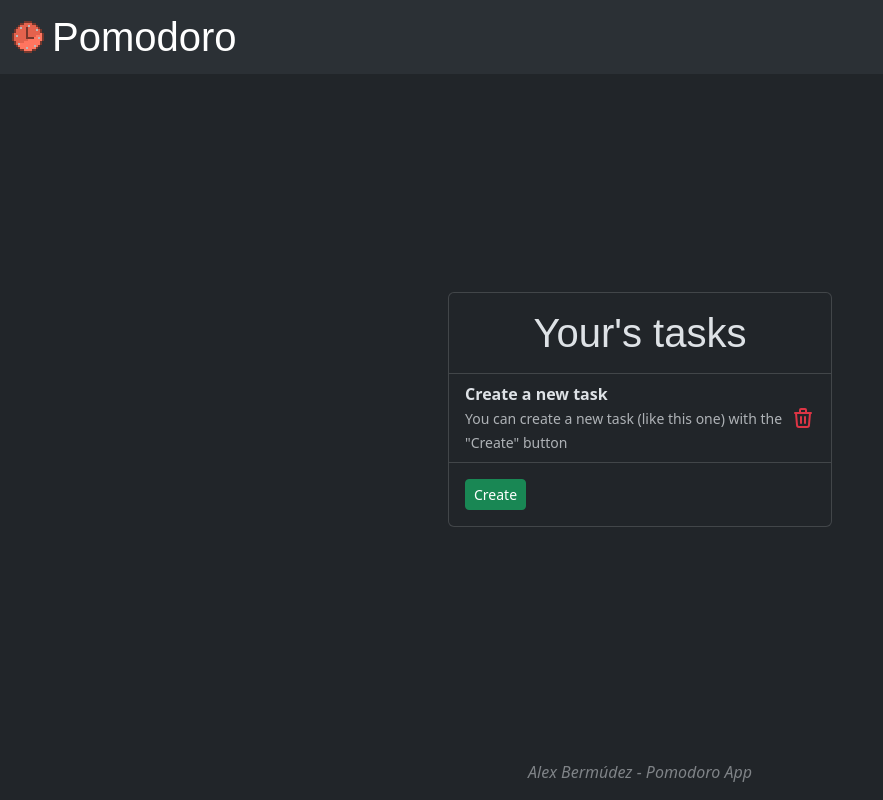
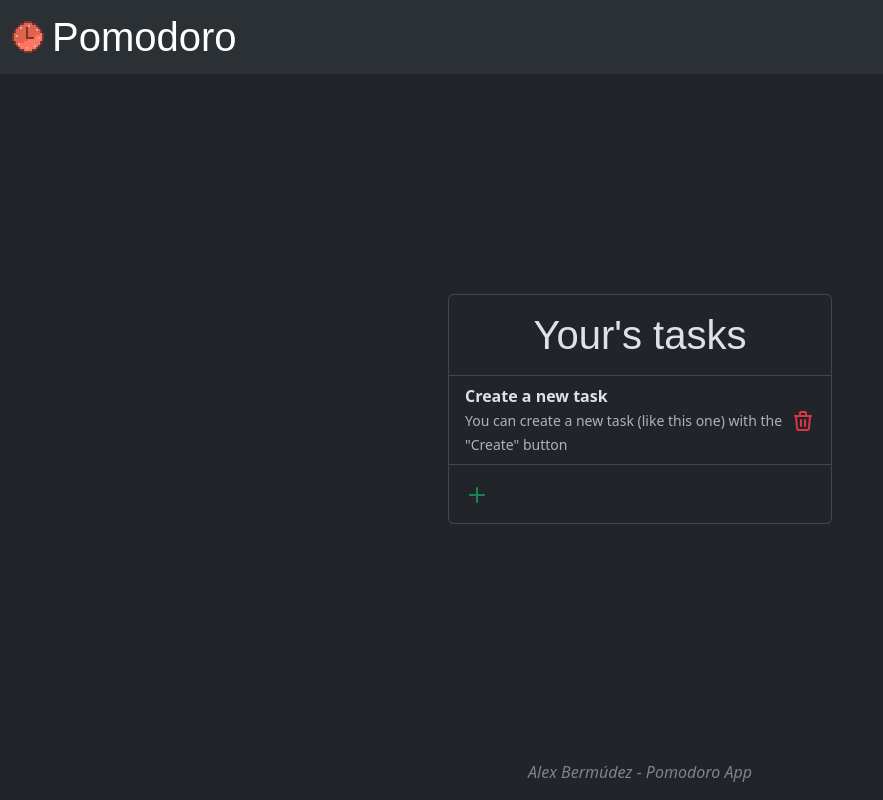
Before and after one commit to Alex-gb249/pomodoro-clock, a React (Vite) app: page / in a window 1280 px wide. Shown: the whole page, without its empty margins (0-883 px from the left). Built offline with nearby package versions, Linux system fonts and the light colour scheme; a web font is replaced by a local one.

Commit message:
Replace button with icons

```diff
--- a/src/components/task-manager/TaskManager.tsx
+++ b/src/components/task-manager/TaskManager.tsx
@@ -142,19 +142,61 @@ export function TaskManager() {
       <div className='card-body'>
         {isCreating ? (
           <>
-            <button className='btn btn-sm btn-success me-2' onClick={saveTask}>
-              Save
-            </button>
-            <button className='btn btn-sm btn-danger' onClick={handleCancel}>
-              Cancel
-            </button>
+            <a className='clickable text-success me-2' onClick={saveTask}>
+              <svg
+                xmlns='http://www.w3.org/2000/svg'
+                width='24'
+                height='24'
+                viewBox='0 0 24 24'
+                fill='none'
+                stroke='currentColor'
+                strokeWidth='2'
+                strokeLinecap='round'
+                strokeLinejoin='round'
+                className='icon icon-tabler icons-tabler-outline icon-tabler-check'
+              >
+                <path stroke='none' d='M0 0h24v24H0z' fill='none' />
+                <path d='M5 12l5 5l10 -10' />
+              </svg>
+            </a>
+            <a className='clickable text-danger' onClick={handleCancel}>
+              <svg
+                xmlns='http://www.w3.org/2000/svg'
+                width='24'
+                height='24'
+                viewBox='0 0 24 24'
+                fill='none'
+                stroke='currentColor'
+                strokeWidth='2'
+                strokeLinecap='round'
+                strokeLinejoin='round'
+                className='icon icon-tabler icons-tabler-outline icon-tabler-x'
+              >
+                <path stroke='none' d='M0 0h24v24H0z' fill='none' />
+                <path d='M18 6l-12 12' />
+                <path d='M6 6l12 12' />
+              </svg>
+            </a>
           </>
         ) : (
-          <>
-            <button className='btn btn-sm btn-success me-2' onClick={handleCreate}>
-              Create
-            </button>
-          </>
+          <a className='clickable text-success' onClick={handleCreate}>
+            <svg
+              xmlns='http://www.w3.org/2000/svg'
+              width='24'
+              height='24'
+              viewBox='0 0 24 24'
+              fill='none'
+              stroke='currentColor'
+              strokeWidth='2'
+              strokeLinecap='round'
+              strokeLinejoin='round'
+              className='icon icon-tabler icons-tabler-outline icon-tabler-plus'
+            >
+              <path stroke='none' d='M0 0h24v24H0z' fill='none' />
+              <path d='M12 5l0 14' />
+              <path d='M5 12l14 0' />
+            </svg>
+          </a>
         )}
       </div>
     </div>
```
